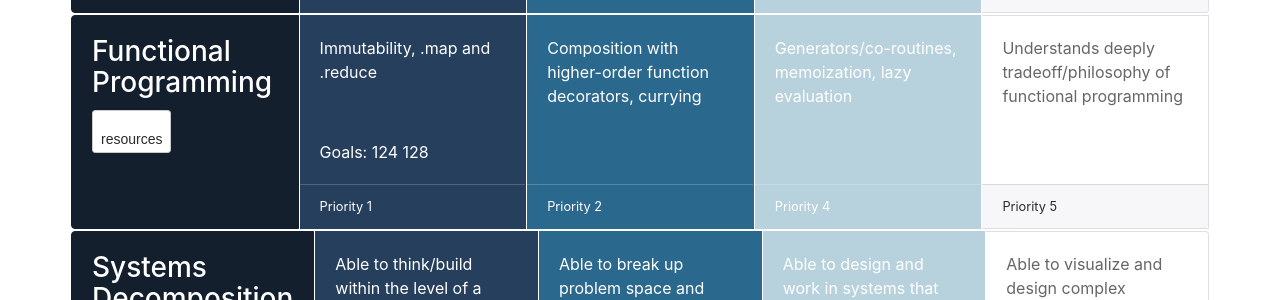
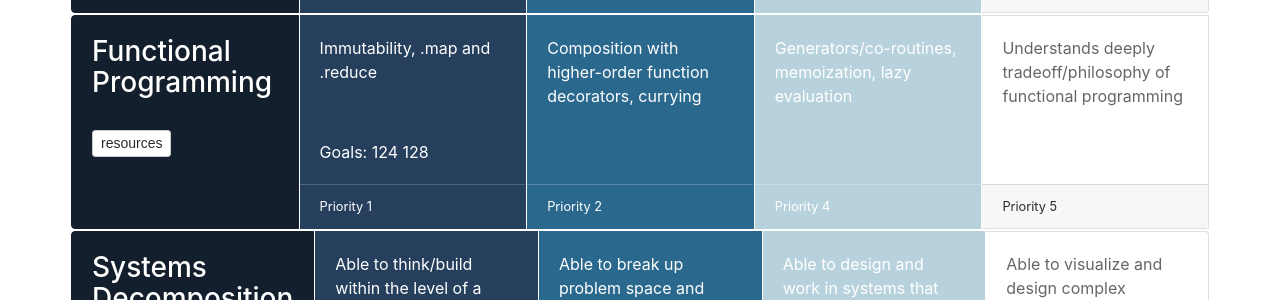
Before and after one commit to GuildCrafts/matrix, a Jekyll site: the page index.html, which Jekyll copies as it is, in a window 1280 px wide. Shown: the part 955-1255 px from the top of the page. Built offline with Jekyll 4.4.1, drawn with Linux system fonts in a browser that asks for light colours; nearby versions of some CDN libraries.

Commit message:
prettier buttons

```diff
--- a/css/main.css
+++ b/css/main.css
@@ -44,15 +44,14 @@ footer a {
 }
 
 .card-skill-group button {
-
-  padding-top:20px;
-
+  margin-top:20px;
 }
 
 .btn-xs, .btn-group-xs > .btn {
   padding: 0.20rem 0.4rem;
   font-size: 0.700rem;
   border-radius: 0.1.5rem;
+  cursor: pointer;
 }
 
 .nav-link {
```
